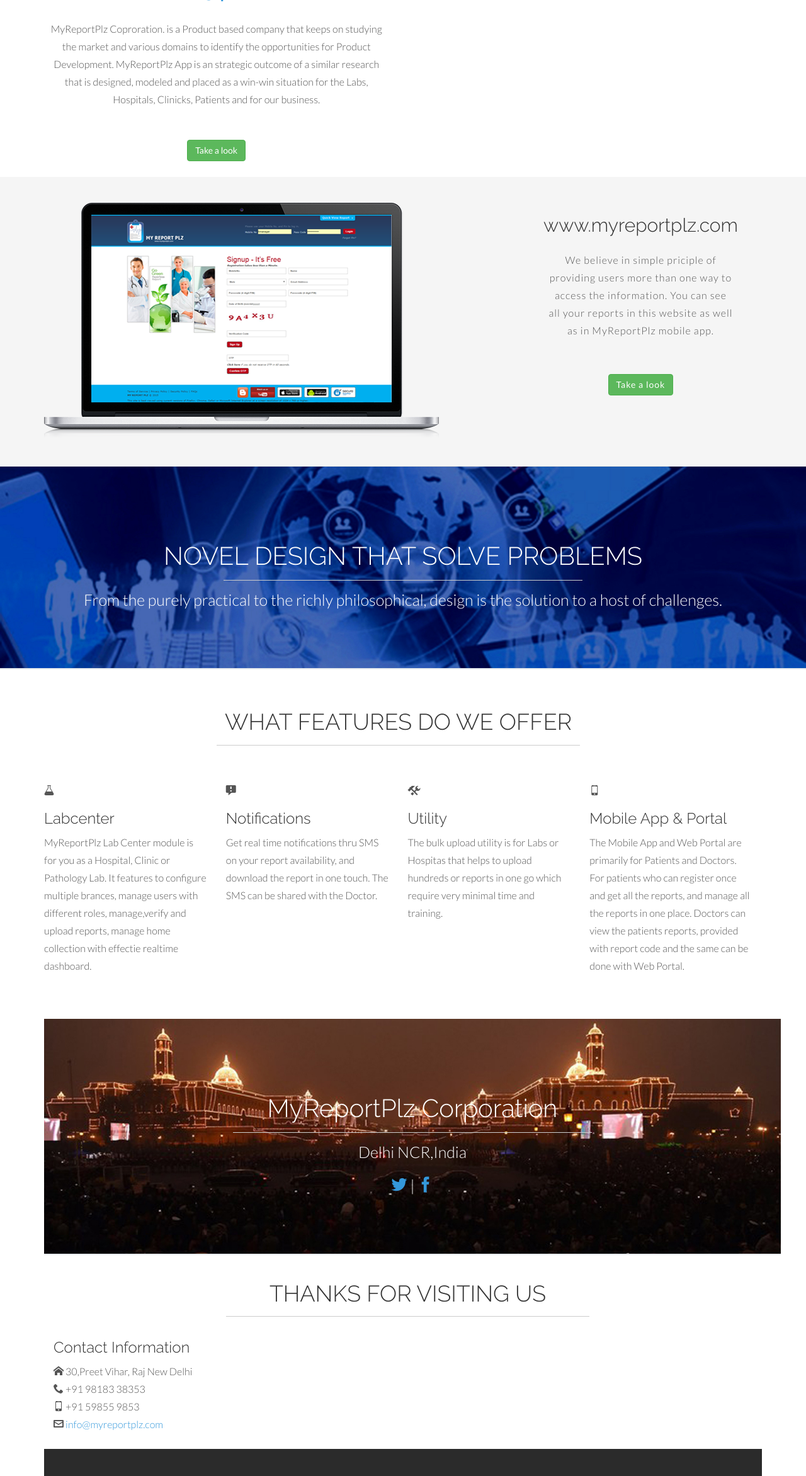
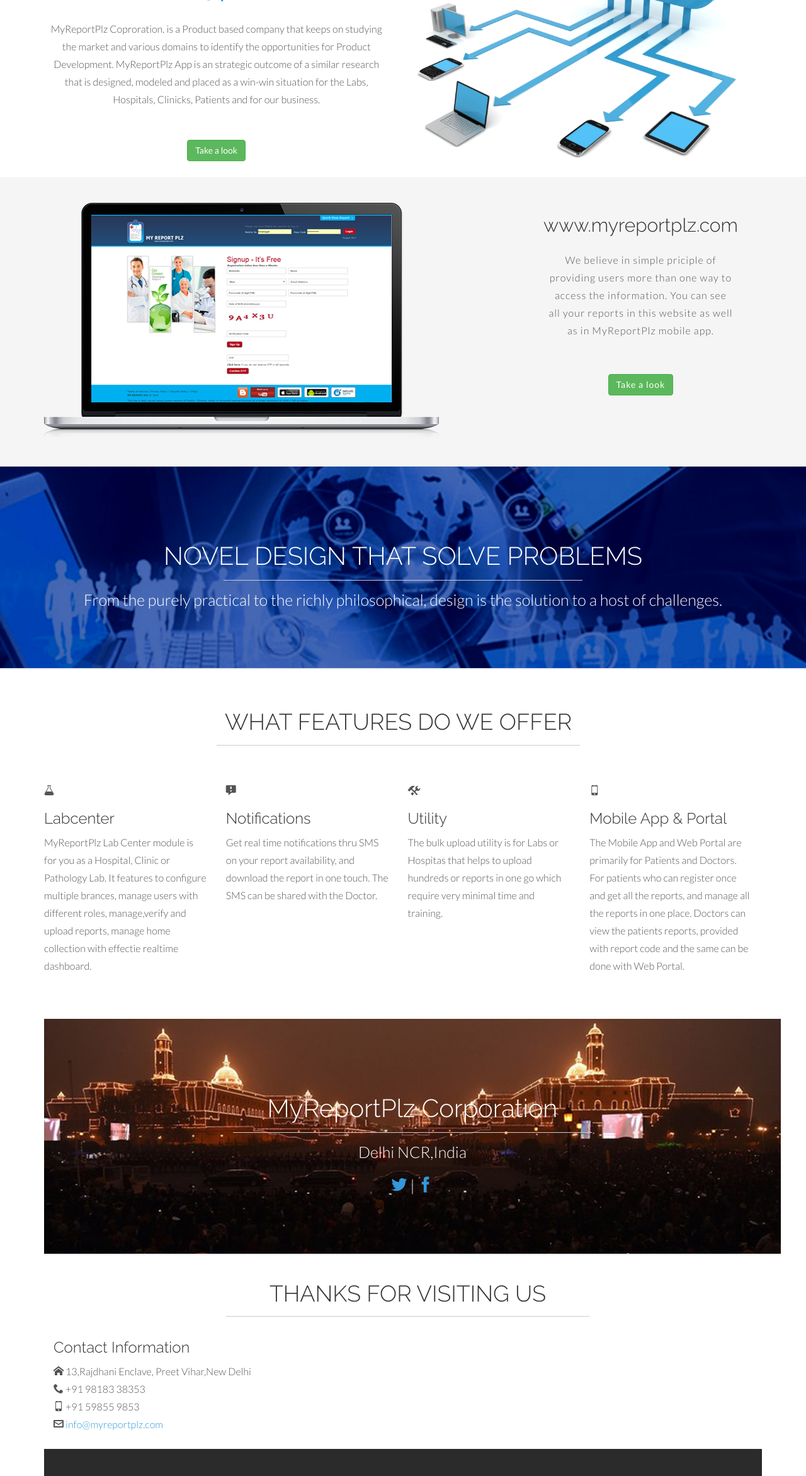
Before and after one commit to ravishtnj/MyReportPlz-Portal, a plain HTML site: page index.html in a window 1280 px wide. Shown: the part 3884-6228 px from the top of the page at 63% size. Drawn offline with Linux system fonts and the light colour scheme; grey boxes are pictures that could not be loaded.

Commit message:
commit 4

```diff
--- a/index.html
+++ b/index.html
@@ -68,7 +68,7 @@
 						<div class="col col-sm-6"><span class="appStoreIcons"><a target="_blank" href="https://itunes.apple.com/in/app/myreportplz/id1028850297?mt=8"><img src="assets/img/app_store.png"></a></span></div>
 					</div>
 					</div>
-					<div class="col-lg-6" align="right"><h3> <a class="icon icon-twitter" href="#"></a>&nbsp;&nbsp;<a class="icon icon-facebook" href="#"></a>&nbsp;&nbsp;<a class="icon icon-youtube" href="https://www.youtube.com/channel/UC05U7BofegZRkbwjwYu1Kbw" target="_blank"></a>&nbsp;&nbsp;<a class="icon icon-blogger" target="_blank" href="http://myreportplz.blogspot.in/"></a> </h3>
+					<div class="col-lg-6" align="right"><h3> <a class="icon icon-twitter" target="_blank" href="https://twitter.com/MyReportplz"></a>&nbsp;&nbsp;<a class="icon icon-facebook" href="#"></a>&nbsp;&nbsp;<a class="icon icon-youtube" href="https://www.youtube.com/channel/UC05U7BofegZRkbwjwYu1Kbw" target="_blank"></a>&nbsp;&nbsp;<a class="icon icon-blogger" target="_blank" href="http://myreportplz.blogspot.in/"></a> </h3>
 						<span class="headerImageContainer"><img src="assets/img/responsive-devices-collage.png"></span></div>
 				</div>
 				<div style="background-color:rgba(255, 255, 255, 0.5);padding:1px;"><h3>Contact for Product Demo <br> info@myreportplz.com </h3></div>
@@ -206,6 +206,7 @@
 <p><a class="btn btn-success" href="http://www.myreportplz.com" target="_blank">Take a look</a></p>
 				</div><!-- col-lg-3 -->
 				<div class="col-lg-6 centered">
+						<img class="img-responsive" src="assets/img/cloud1.jpg" align="">
 
 				</div>
 			</div><!-- row -->
@@ -292,7 +293,7 @@
 				<hr>
 				<div class="col-lg-4">
 					<h3>Contact Information</h3>
-					<p><span class="icon icon-home"></span> 30,Preet Vihar, Raj New Delhi<br/>
+					<p><span class="icon icon-home"></span> 13,Rajdhani Enclave, Preet Vihar,New Delhi<br/>
 						<span class="icon icon-phone"></span> +91 98183 38353 <br/>
 						<span class="icon icon-mobile"></span> +91 59855 9853 <br/>
 						<span class="icon icon-envelop"></span> <a href="mailto:info@myreportplz.com"> info@myreportplz.com</a> <br/>
```
Also changed, not shown: assets/img/cloud1.jpg (added).
